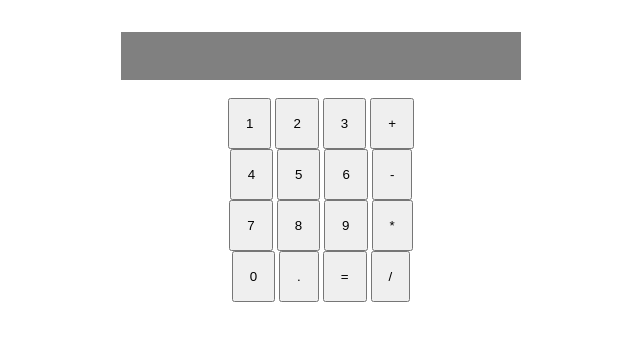
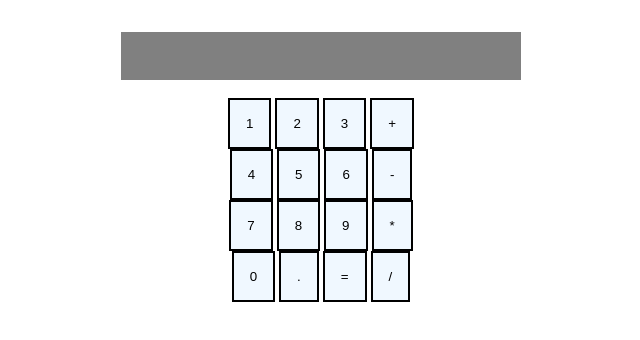
Before and after one commit to Ankit-Nag/calculator-app, a plain HTML site: page index.html in a window 1280 px wide. Shown: the whole page, without its empty margins (319-959 px from the left). Drawn offline with Linux system fonts and the light colour scheme.

Commit message:
update 1
style: trying to figure out columns

```diff
--- a/index.html
+++ b/index.html
@@ -17,31 +17,34 @@
         </div>
         <br />
         <div class="number-button">
-            <button class="btn-small" id="btn-1" value="1">1</button>
-            <button class="btn-small" id="btn-2" value="2">2</button>
-            <button class="btn-small" id="btn-3" value="3">3</button>
-            <button class="btn-small" id="btn-add" value="+">+</button>
+            <div class="button inline"><button class="btn-small" id="btn-1" value="1">1</button></div>
+            <div class="button inline"><button class="btn-small" id="btn-2" value="2">2</button></div>
+            <div class="button inline"><button class="btn-small" id="btn-3" value="3">3</button></div>
+            <div class="button inline"><button class="btn-small" id="btn-add" value="+">+</button></div>
         </div>
 
         <div class="number-button">
-            <button class="btn-small" id="btn-4" value="4">4</button>
-            <button class="btn-small" id="btn-5" value="5">5</button>
-            <button class="btn-small" id="btn-6" value="6">6</button>
-            <button class="btn-small" id="btn-sub" value="-">-</button>
+            <div class="button inline"><button class="btn-small" id="btn-4" value="4">4</button></div>
+            <div class="button inline"><button class="btn-small" id="btn-5" value="5">5</button></div>
+            <div class="button inline"><button class="btn-small" id="btn-6" value="6">6</button></div>
+            <div class="button inline"><button class="btn-small" id="btn-sub" value="-">-</button></div>
         </div>
 
         <div class="number-button">
-            <button class="btn-small" id="btn-7" value="7">7</button>
-            <button class="btn-small" id="btn-8" value="8">8</button>
-            <button class="btn-small" id="btn-9" value="9">9</button>
-            <button class="btn-small" id="btn-mult" value="*">*</button>
+            <div class="button inline"><button class="btn-small" id="btn-7" value="7">7</button>
+            </div>
+            <div class="button inline"><button class="btn-small" id="btn-8" value="8">8</button>
+            </div>
+            <div class="button inline"><button class="btn-small" id="btn-9" value="9">9</button></div>
+            <div class="button inline"><button class="btn-small" id="btn-mult" value="*">*</button></div>
         </div>
 
         <div class="number-button">
-            <button class="btn-small" id="btn-0" value="0">0</button>
-            <button class="btn-small" id="btn-dot"value=".">.</button>
-            <button class="btn-small" id="btn-equal" value="=">=</button>
-            <button class="btn-small" id="btn-div" value="/">/</button>
+            <div class="button inline"><button class="btn-small" id="btn-0" value="0">0</button>
+            </div>
+            <div class="button inline"><button class="btn-small" id="btn-dot" value=".">.</button></div>
+            <div class="button inline"><button class="btn-small" id="btn-equal" value="=">=</button></div>
+            <div class="button inline"><button class="btn-small" id="btn-div" value="/">/</button></div>
         </div>
 
     </div>
--- a/style.css
+++ b/style.css
@@ -1,3 +1,5 @@
+@import url('https://fonts.googleapis.com/css2?family=Ubuntu:wght@300;400;500&display=swap');
+
 :root {
     --black: #111111;
 }
@@ -21,6 +23,20 @@
     text-align: center;
 }
 
+button{
+    background: none;
+    border: none;
+}
+
+.button{
+    background-color: aliceblue;
+    border: solid black 2px;
+}
+
 .btn-small{
     padding: 1rem;
 }
+
+.inline{
+    display: inline-block;
+}
```
